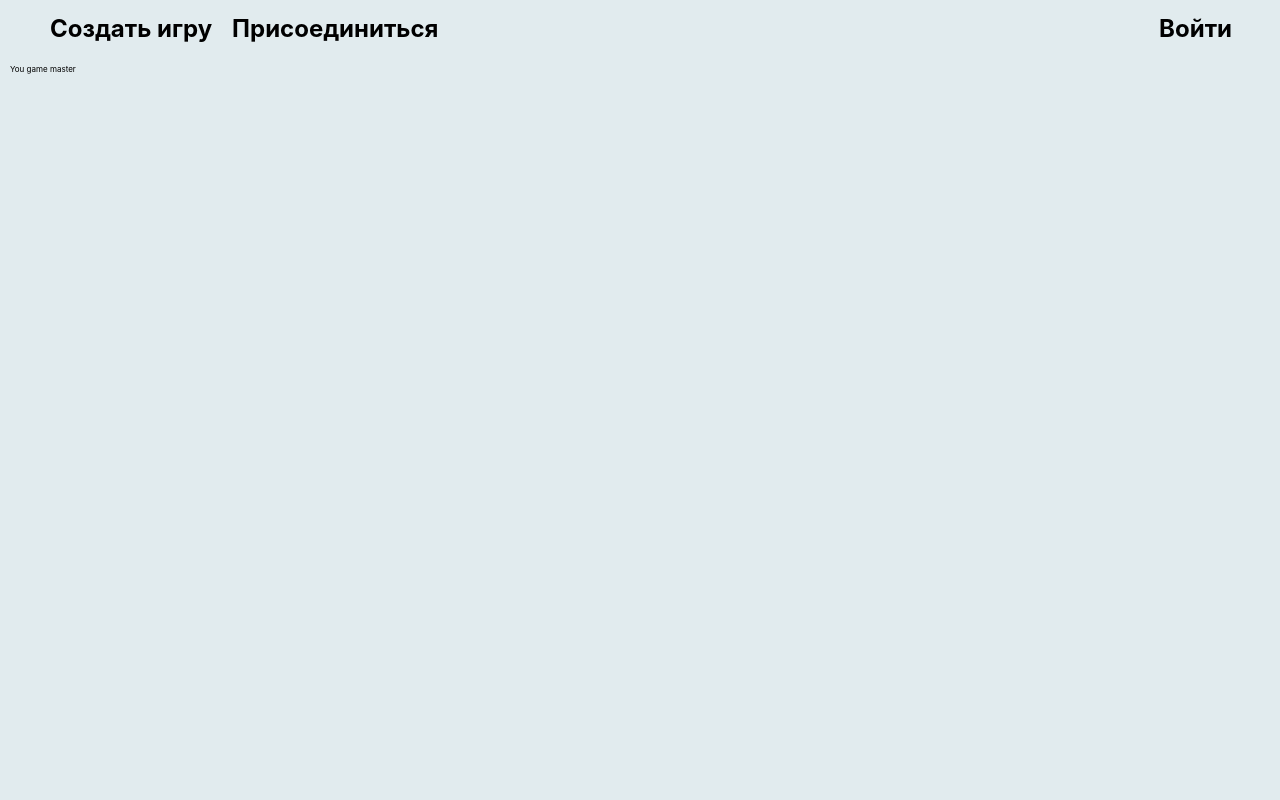
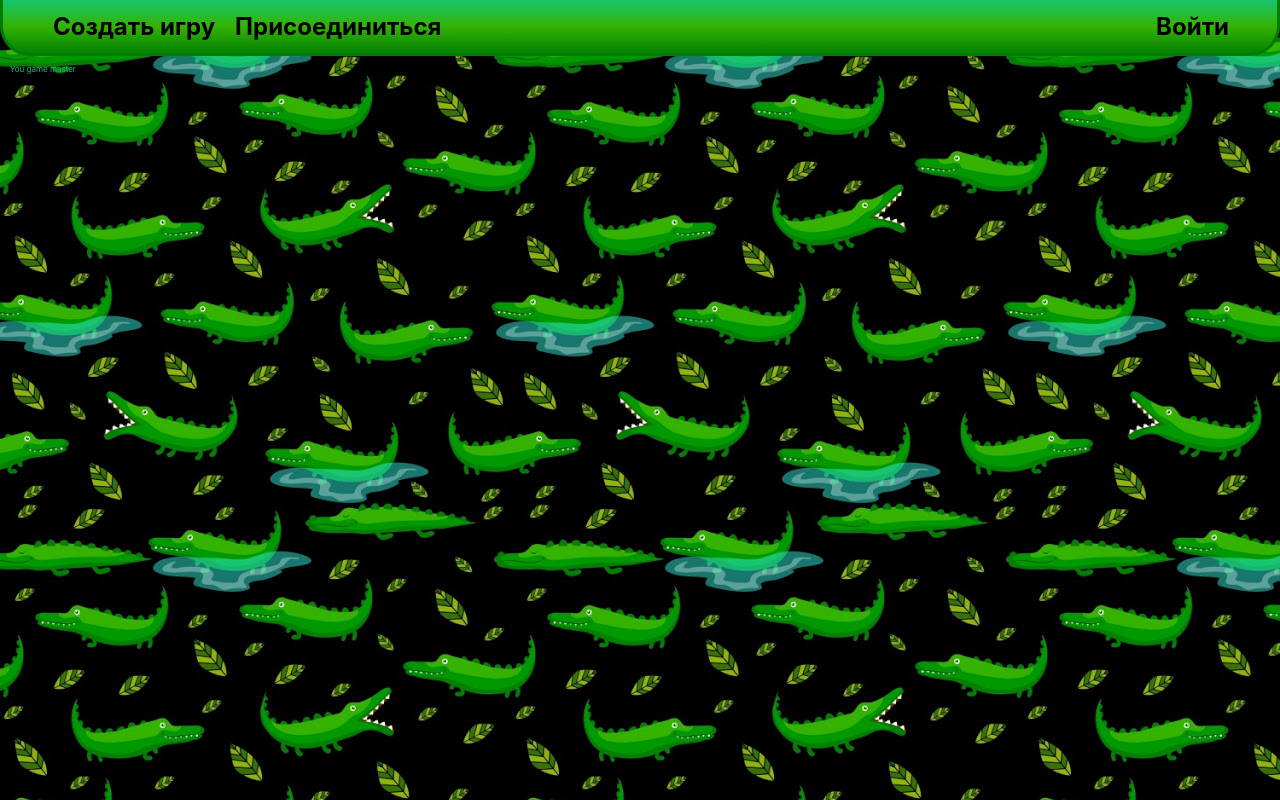
Before and after one commit to denrus99/project, a React (Create React App) app in the folder Crocodile/ClientApp/: page /GameMaster in a window 1280 px wide. Built offline with nearby package versions, Linux system fonts and the light colour scheme.

Commit message:
New Design

```diff
--- a/Crocodile/ClientApp/src/Components/MainComponent.js
+++ b/Crocodile/ClientApp/src/Components/MainComponent.js
@@ -53,8 +53,8 @@ class OpenGames extends Component {
             return (
                 <div className='OpenGamesContainer'>
                     <h1>Открытые игры</h1>
-                    {openGames.map(x => <LobbyItem name={x.name} setterPageNum={this.props.setterPageNum} info={x.info} />)}
-                    <div style={{ margin: '0 auto', justifyContent: 'space-around', alignItems: 'center' }} className='rowContainer'>
+                        {openGames.map(x => <LobbyItem name={x.name} setterPageNum={this.props.setterPageNum} info={x.info} />)}
+                    <div  className='rowContainer'>
                         {
                             this.state.pageNum > 0 ?
                                 <img className='arrowImg' src={backArrow} onClick={() => this.changePage(-1)} />
@@ -93,11 +93,10 @@ class LobbyItem extends Component {
 
     render() {
         return (
-            <div className='lobbyItem'>
-                <h2>{this.props.name}</h2>
-                <h3>{this.props.info}</h3>
-                <Link to={`/Game/${Cookies.get("login") ? this.props.info : ""}`}>
-                    <button onClick={this.join}>Войти</button>
+            <div className='lobby' onClick={this.join}>
+                <Link className='lobbyItem' to={`/Game/${Cookies.get("login") ? this.props.info : ""}`}>
+                    <h2>{this.props.name}</h2>
+                    <h3>{this.props.info}</h3>
                 </Link>
             </div>
         );
--- a/Crocodile/ClientApp/src/Components/mainpagestyle.css
+++ b/Crocodile/ClientApp/src/Components/mainpagestyle.css
@@ -1,22 +1,42 @@
 .OpenGamesContainer {
     margin: 0 auto 40px;
+    text-align: center;
 }
 
 .OpenGamesContainer h1 {
-    text-align: center;
     font-size: 24px;
+    background: #37b202;
+    border-radius: 10px;
+    border: 2px solid #008300;
+    color: #FFFFFF;
+}
+.OpenGamesContainer .lobbyList{
+    display: flex;
+    flex-direction: column;
+    align-items: flex-start;
 }
 
-.lobbyItem {
+
+.lobby {
     display: flex;
     flex-direction: row;
     align-items: center;
     margin: 5em 1em;
     background: rgb(255, 255, 255);
-    background: linear-gradient(180deg, rgba(255, 255, 255, 1) 0%, rgba(255, 255, 255, 1) 88%, rgba(255, 255, 255, 1) 88%, rgba(220, 229, 221, 1) 100%);
+    background: linear-gradient(180deg, #37b202 0%, rgba(255, 255, 255, 1) 40%, rgba(255, 255, 255, 1) 60%, #37b202 100%);
     padding: 2em 4em;
     border-radius: 1em;
-    box-shadow: 0 2px 0 #a9a9a9;
+    box-shadow: 0 10px 10px #000000;
+    border-bottom: #4A7F7C;
+    transition: .5s;
+}
+.lobby:hover {
+    background: linear-gradient(180deg, #37b202 0%, rgba(255, 255, 255, 1) 50%, rgba(255, 255, 255, 1) 50%, #37b202 100%);
+    box-shadow: 0 2px 2px #000000;
+}
+.lobby a{
+    text-decoration: none;
+    color: #008300;
 }
 
 .rowContainer {
@@ -24,6 +44,11 @@
     position: relative;
     display: flex;
     flex-direction: row;
+    justify-content: center;
+}
+.rowContainer h1{
+    margin: 0;
+    padding: 0 5px;
 }
 
 .arrowImg {
@@ -31,38 +56,29 @@
     width: 40px;
 }
 
-.lobbyItem * {
+.lobby * {
     margin: 0 50px;
 }
 
-.lobbyItem button {
-    box-shadow: inset 0 -1px 5px 0 #97c4fe;
-    background: #3d94f6 linear-gradient(to bottom, #3d94f6 5%, #1e62d0 100%);
-    border-radius: 20px;
-    border: 1px solid #337fed;
-    display: inline-block;
-    cursor: pointer;
-    color: #ffffff;
-    font-family: Arial, serif;
-    font-size: 15px;
-    font-weight: bold;
-    padding: 10px 44px;
-}
-
-.lobbyItem button:hover {
-    background: #1e62d0 linear-gradient(to bottom, #1e62d0 5%, #3d94f6 100%);
-}
+/*.lobby button {*/
+/*    box-shadow: inset 0 -1px 5px 0 #97c4fe;*/
+/*    background: #3d94f6 linear-gradient(to bottom, #3d94f6 5%, #1e62d0 100%);*/
+/*    border-radius: 20px;*/
+/*    border: 1px solid #337fed;*/
+/*    display: inline-block;*/
+/*    cursor: pointer;*/
+/*    color: #ffffff;*/
+/*    font-family: Arial, serif;*/
+/*    font-size: 15px;*/
+/*    font-weight: bold;*/
+/*    padding: 10px 44px;*/
+/*}*/
 
 button, button:active, button:focus {
     outline: none;
 }
 .middleContainer{
     margin: auto;
-}
-
-.lobbyItem button:active {
-    position: relative;
-    top: 1px;
 }
 
 .lobbyItem h2 {
--- a/Crocodile/ClientApp/src/style.css
+++ b/Crocodile/ClientApp/src/style.css
@@ -1,35 +1,38 @@
 body {
     margin:0 auto;
-    background-color:#E1EBEE;
+    background: url("/crocoback.jpg");
     font-size: 8px;
+    color: #17c56e;
 }
 
 .headerContainer{
-    border-width:0 0 1px 0;
-    border-style:none;
+    box-sizing: border-box;
     position:absolute;
     top: 0;
     width: 100%;
     height:7em;
     display:flex;
-    background: #e1ebee;
-    border-color:black;
+    background: linear-gradient(180deg, #17c56e 0%, #34b302 50%, #058105 100%);
+    border:3px solid #007c02;
+    border-top: 0;
+    border-radius: 0 0 30px 30px;
+    color: #17c56e;
 }
 
-.headerContainer:before{
-    content: '';
-    position: absolute;
-    top: 0;
-    left: 0;
-    width: 100%;
-    height: 100%;
-    background: #367588;
-    opacity: 0;
-    transition: 0.3s;
-}
-.headerContainer:hover:before {
-    opacity: 1;
-}
+/*.headerContainer:before{*/
+/*    content: '';*/
+/*    position: absolute;*/
+/*    top: 0;*/
+/*    left: 0;*/
+/*    width: 100%;*/
+/*    height: 100%;*/
+/*    background: #027d00;*/
+/*    opacity: 0;*/
+/*    transition: 0.3s;*/
+/*}*/
+/*.headerContainer:hover:before {*/
+/*    opacity: 1;*/
+/*}*/
 .headerContainer:hover  .links{
     opacity: 1;
 }
@@ -38,6 +41,6 @@ body {
     z-index: 1000;
     margin-left: 30px;
     display: flex;
-    opacity: 0;
+    opacity: 1;
     flex-direction: row;
 }
```
Also changed, not shown: Crocodile/ClientApp/public/crocoback.jpg (added).
